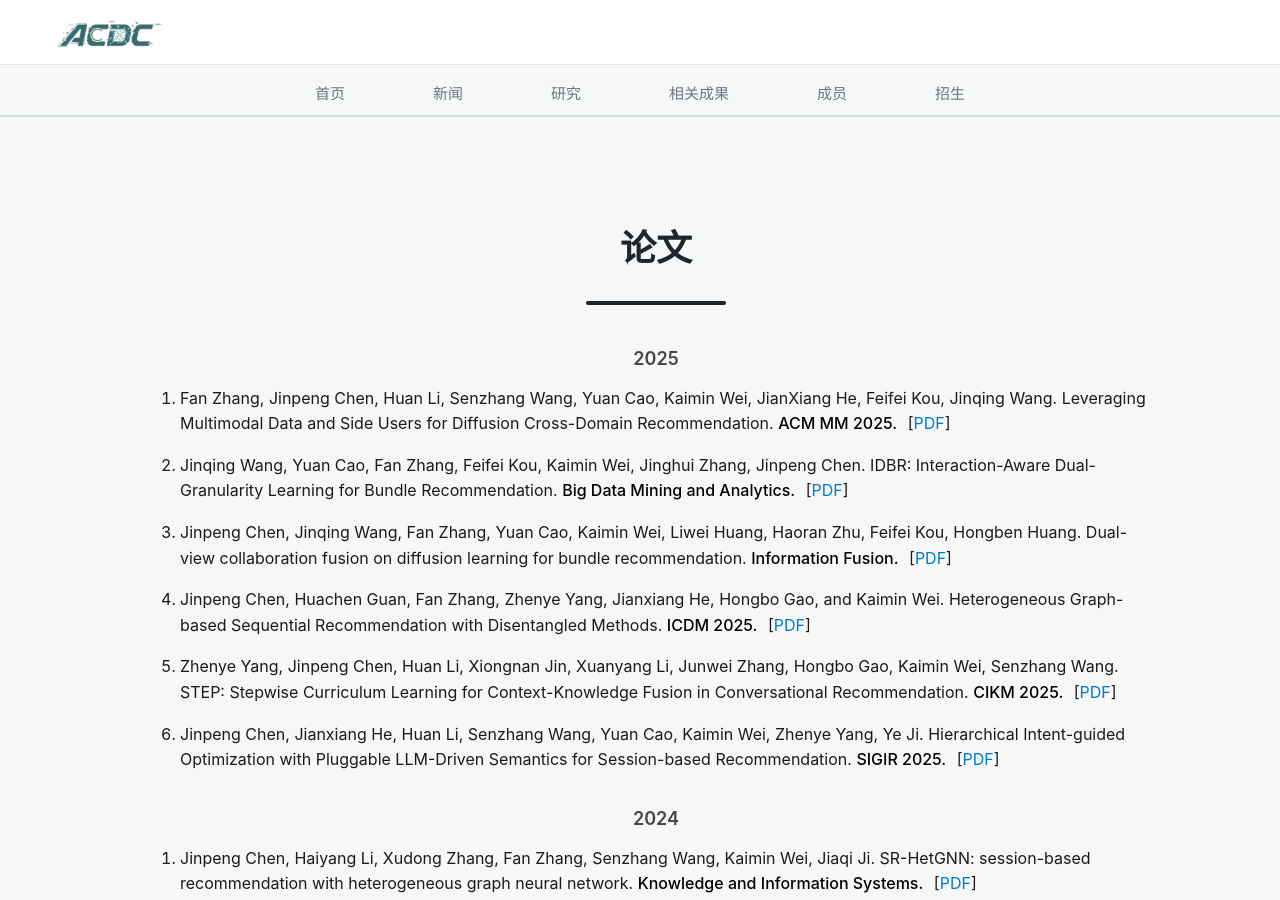
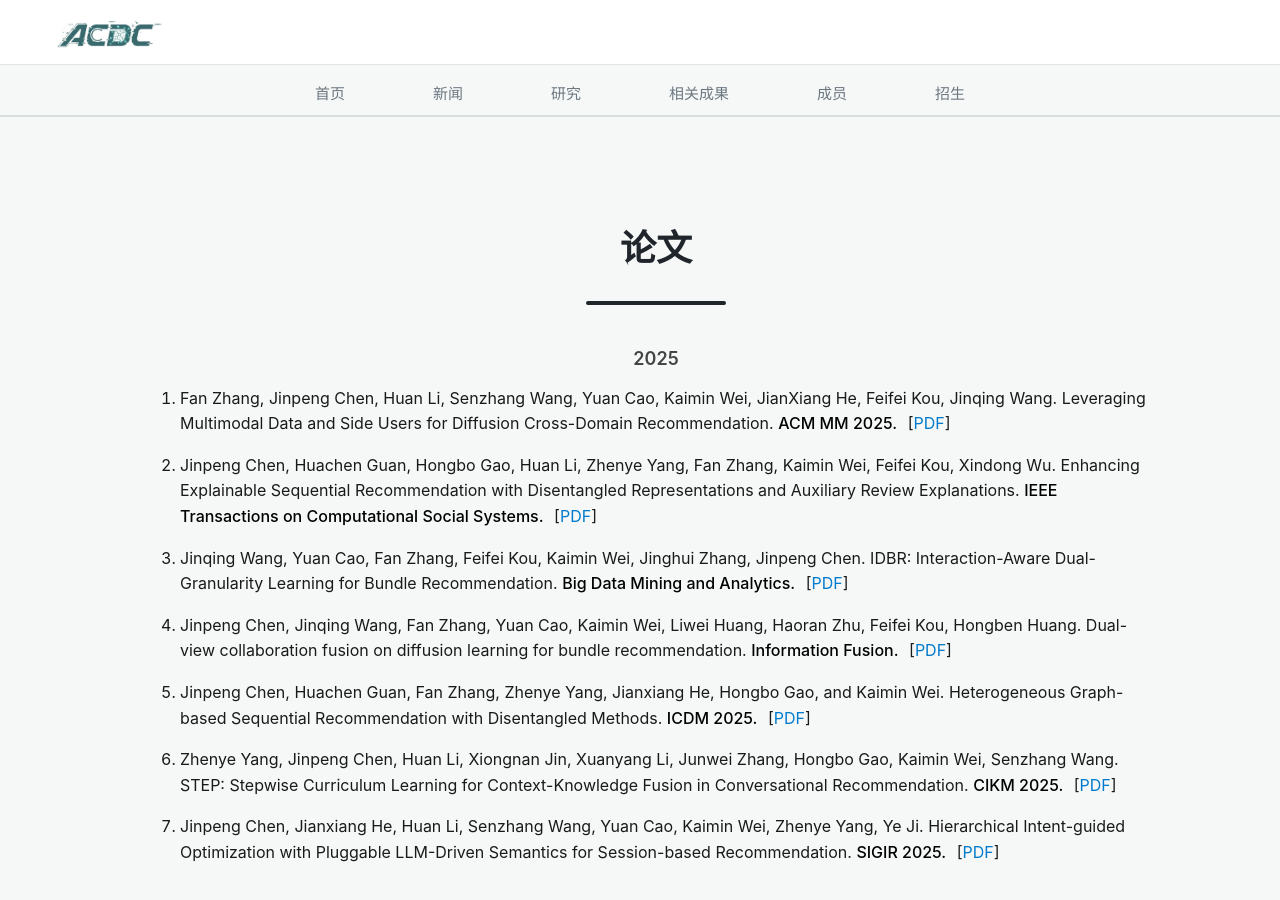
Before and after one commit to acdc-lab/acdc-lab.github.io, a Jekyll site: the page built from publications.markdown, in a window 1280 px wide and 900 px high. Built offline with Jekyll 4.4.1, drawn with Linux system fonts in a browser that asks for light colours.

```diff
--- a/publications.markdown
+++ b/publications.markdown
@@ -23,6 +23,15 @@ permalink: /publications/
         Fan Zhang, Jinpeng Chen, Huan Li, Senzhang Wang, Yuan Cao, Kaimin Wei, JianXiang He, Feifei Kou, Jinqing Wang.
         Leveraging Multimodal Data and Side Users for Diffusion Cross-Domain Recommendation.
         <em>ACM MM 2025.</em>
+        <span class="pub-links">
+          [<a href="#" class="pub-link">PDF</a>]
+        </span>
+      </li>
+
+      <li>
+        Jinpeng Chen, Huachen Guan, Hongbo Gao, Huan Li, Zhenye Yang, Fan Zhang, Kaimin Wei, Feifei Kou, Xindong Wu.
+        Enhancing Explainable Sequential Recommendation with Disentangled Representations and Auxiliary Review Explanations.
+        <em>IEEE Transactions on Computational Social Systems.</em>
         <span class="pub-links">
           [<a href="#" class="pub-link">PDF</a>]
         </span>
```
